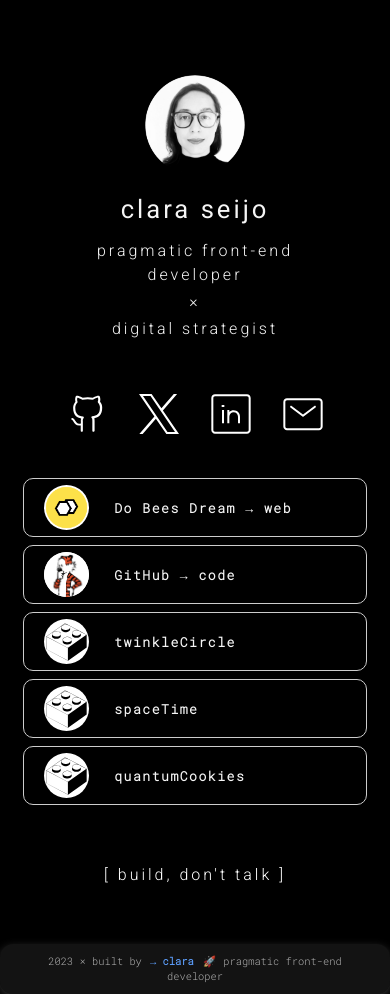
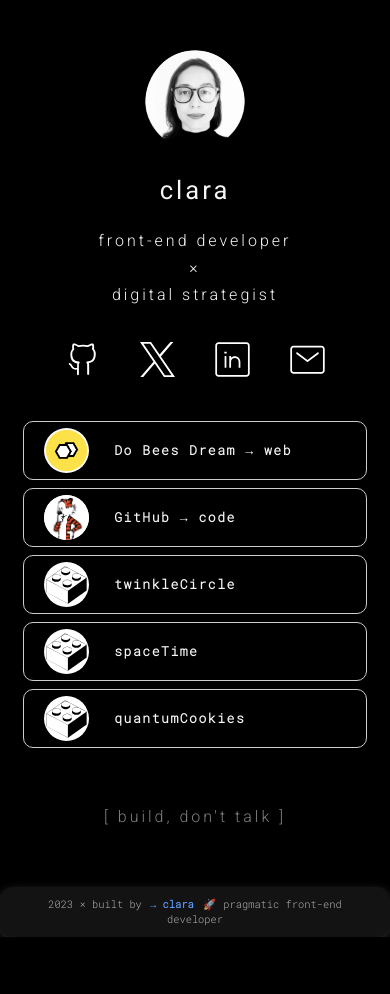
Before and after one commit to clasei/clara, a React (Create React App) app: page / in a window 390 px wide. After the commit the page ends 937 px from the top, so only its background shows below. Built offline with nearby package versions, Linux system fonts and the light colour scheme.

Commit message:
style udpated + simplified

```diff
--- a/public/index.html
+++ b/public/index.html
@@ -5,7 +5,7 @@
     <meta name="viewport" content="width=device-width, initial-scale=1.0", user-scalable="yes">
     <meta name="apple-mobile-web-app-capable" content="yes">
     <meta http-equiv="X-UA-Compatible" content="ie=edge">
-    <meta name="description" content="clara → pragmatic front-end developer × digital strategist">
+    <meta name="description" content="clara → front-end developer × digital strategist">
     <meta name="keywords" content="clara, clara seijo, front-end developer, digital strategist">
     <meta name="author" content="clara, clara seijo">
     <meta property="og:image" content="%PUBLIC_URL%/openGraph.png">
@@ -17,7 +17,7 @@
     -->
     <link rel="manifest" href="%PUBLIC_URL%/manifest.json" />
 
-    <title>clara seijo → pragmatic front-end developer × digital strategist</title>
+    <title>→ clara 🚀 front-end developer × digital strategist</title>
   </head>
   <body>
     <div id="root"></div>
--- a/src/components/Header/Header.css
+++ b/src/components/Header/Header.css
@@ -3,8 +3,8 @@
     flex-direction: column;
     align-items: center;
     text-align: center;
-    margin-top: 50px;
-    padding: 50px;
+    margin-top: 100px;
+    padding-bottom: 25px;
     background-color: #000;
     color: whitesmoke;
     justify-content: center;
@@ -15,7 +15,7 @@
     width: 100px;
     height: 100px;
     border-radius: 50%;
-    margin-bottom: 1rem;
+    padding-bottom: 0.5rem;
 }
 
 h1 {
@@ -23,8 +23,7 @@ h1 {
     font-size: 2rem;
     letter-spacing: 3px;
     font-weight: 400;
-    padding-top: 0rem;
-    padding-bottom: 0.5rem;
+    padding-bottom: 0.3rem;
 }
 
 p {
@@ -40,13 +39,12 @@ p {
 @media screen and (max-width: 768px) {
 
     .header-container {
-        margin-top: 25px;
+        margin-top: 50px;
     }
 
     h1 {
         font-size: 1.6rem;
-        margin-top: 0.2rem;
-        margin-bottom: 0.3rem;
+        padding: 0.5rem auto;
     }
 
     p {
--- a/src/components/Header/Header.js
+++ b/src/components/Header/Header.js
@@ -7,8 +7,8 @@ const Header = () => {
     return (
         <div className="header-container">
             <img src={profilePic} alt="Clara Seijo" className="profile-pic"/>
-            <h1>clara seijo</h1>
-            <p>pragmatic front-end developer</p>
+            <h1>clara</h1>
+            <p>front-end developer</p>
             <p>×</p>
             <p>digital strategist</p>
         </div>
--- a/src/components/Quotes/Quotes.css
+++ b/src/components/Quotes/Quotes.css
@@ -8,6 +8,7 @@
     margin: 4rem auto;
     height: auto;
     text-align: center;
+    opacity: 0.5;
 }
 
 
--- a/src/components/SocialLinks/Icon.js
+++ b/src/components/SocialLinks/Icon.js
@@ -2,7 +2,7 @@ import React from 'react';
 import './SocialLinks.css';
 
 const Icon = ({ path, fillColor = "white", viewBox = "0 0 30 30" }) => (
-    <svg className="icon-svg" width="40" height="40" viewBox={viewBox} fill="none" xmlns="http://www.w3.org/2000/svg">
+    <svg className="icon-svg" width="35" height="35" viewBox={viewBox} fill="none" xmlns="http://www.w3.org/2000/svg">
         <path fill-rule="evenodd" clip-rule="evenodd" d={path} fill={fillColor}></path>
     </svg>
 );
--- a/src/components/SocialLinks/SocialLinks.css
+++ b/src/components/SocialLinks/SocialLinks.css
@@ -3,7 +3,7 @@
     gap: 3rem;
     justify-content: center;
     height: auto;
-    margin-top: 0.1rem;
+    margin-top: 0.5rem;
     margin-bottom: 2.5rem;
 }
 
@@ -19,7 +19,7 @@
 
 @media screen and (max-width: 768px) {
     .social-links {
-        gap: 2rem;
-        margin-top: 0.1rem;
+        gap: 2.5rem;
+        margin-top: 0.5rem;
     }
 }
```
